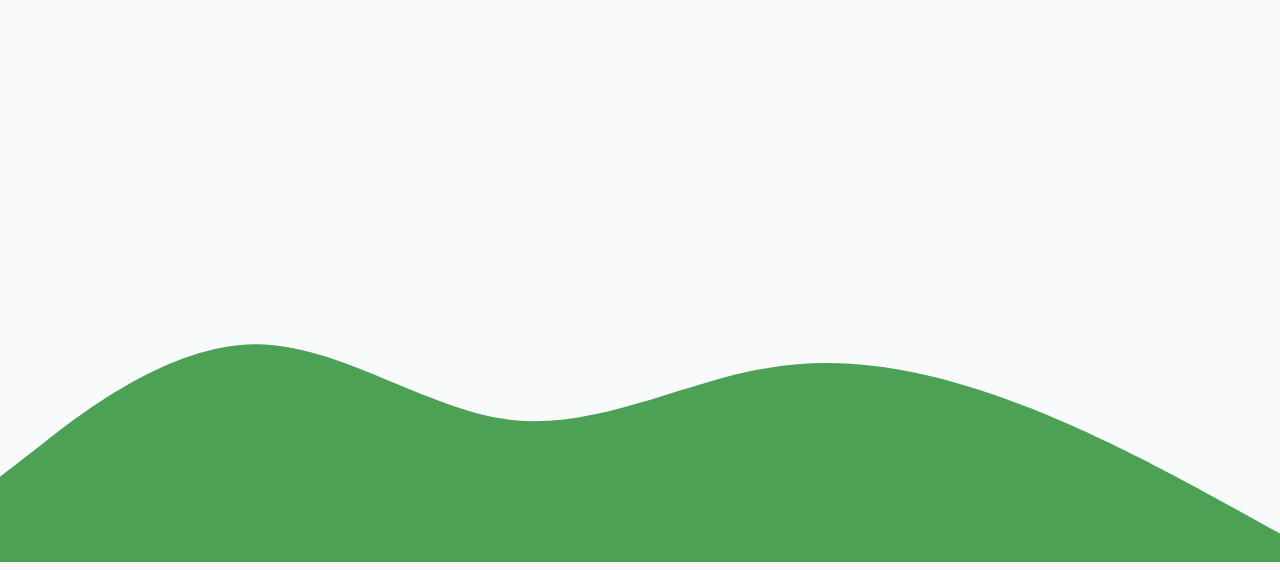
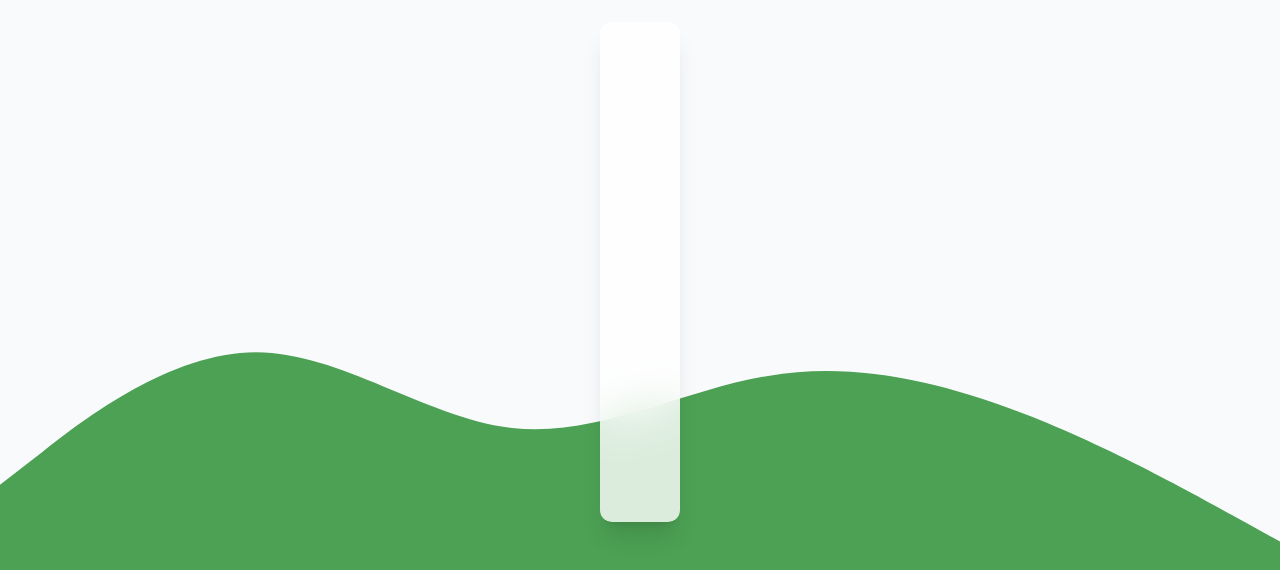
Before and after one commit to igorbabko/build-with-tailwindcss, a website: page index.html in a window 1280 px wide. Shown: the part 238-808 px from the top of the page. Drawn offline with Linux system fonts and the light colour scheme.

Commit message:
04. Card

```diff
--- a/index.html
+++ b/index.html
@@ -19,14 +19,14 @@
         <a href="#" class="rounded-md bg-green-600 py-2 px-4 font-semibold text-white shadow-lg transition duration-150 ease-in-out hover:bg-green-700 hover:shadow-xl focus:shadow-xl focus:outline-none focus:ring-2 focus:ring-green-500 focus:ring-offset-2">Sign In</a>
       </div>
     </div>
-    <div class="flex flex-col justify-center p-6">
+    <div class="flex flex-col justify-center p-6 pb-12">
       <div class="mx-auto max-w-md">
         <svg class="mx-auto h-12 text-green-600" xmlns="http://www.w3.org/2000/svg" fill="none" viewBox="0 0 24 24" stroke-width="1.5" stroke="currentColor">
           <path stroke-linecap="round" stroke-linejoin="round" d="M17.982 18.725A7.488 7.488 0 0012 15.75a7.488 7.488 0 00-5.982 2.975m11.963 0a9 9 0 10-11.963 0m11.963 0A8.966 8.966 0 0112 21a8.966 8.966 0 01-5.982-2.275M15 9.75a3 3 0 11-6 0 3 3 0 016 0z" />
         </svg>
         <h2 class="mt-6 text-3xl font-bold text-gray-900">Create your account</h2>
       </div>
-      <div></div>
+      <div class="mx-auto mt-10 h-[500px] rounded-xl bg-white/80 p-10 shadow-xl backdrop-blur-xl"></div>
     </div>
   </body>
 </html>
```
Also changed, not shown: output.css.
